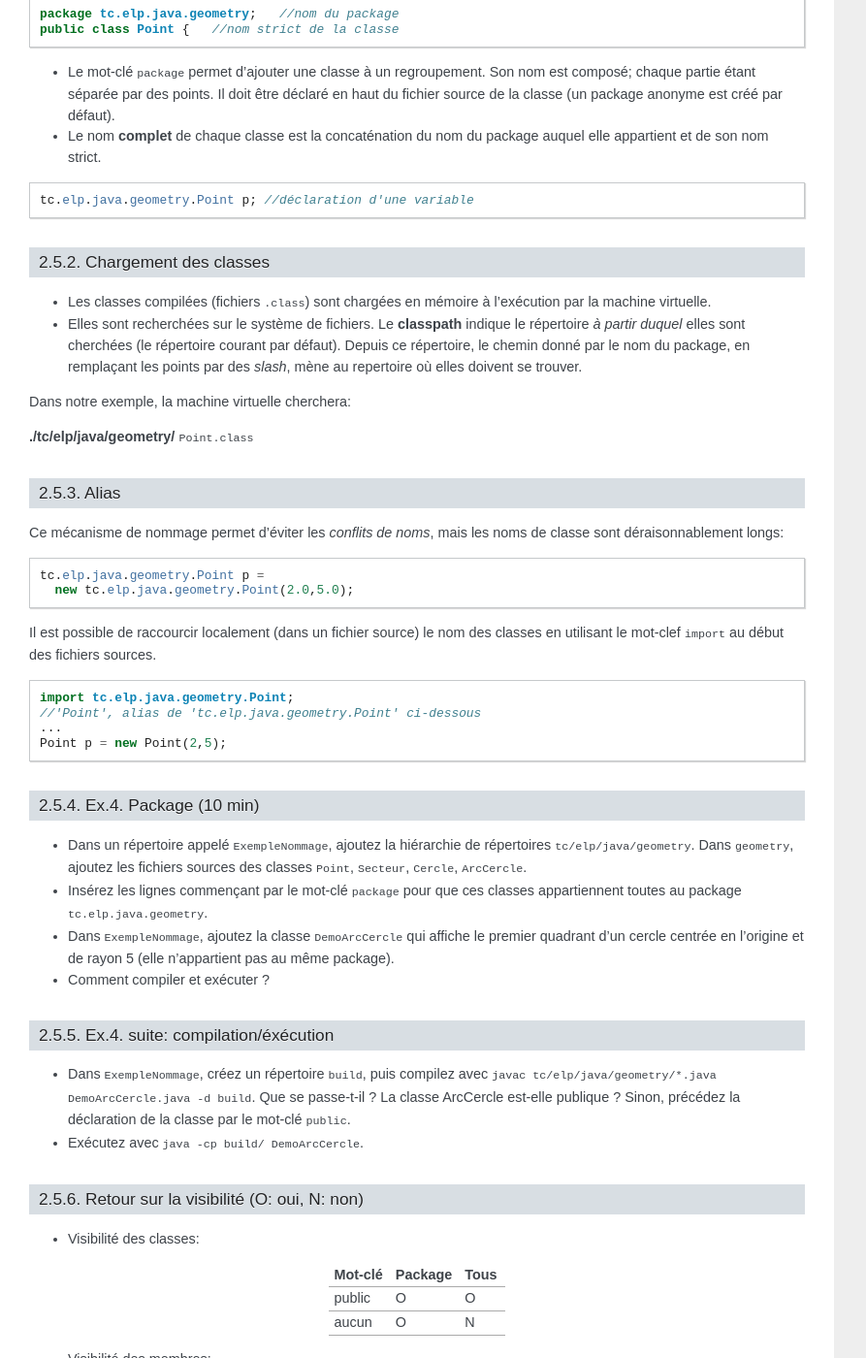
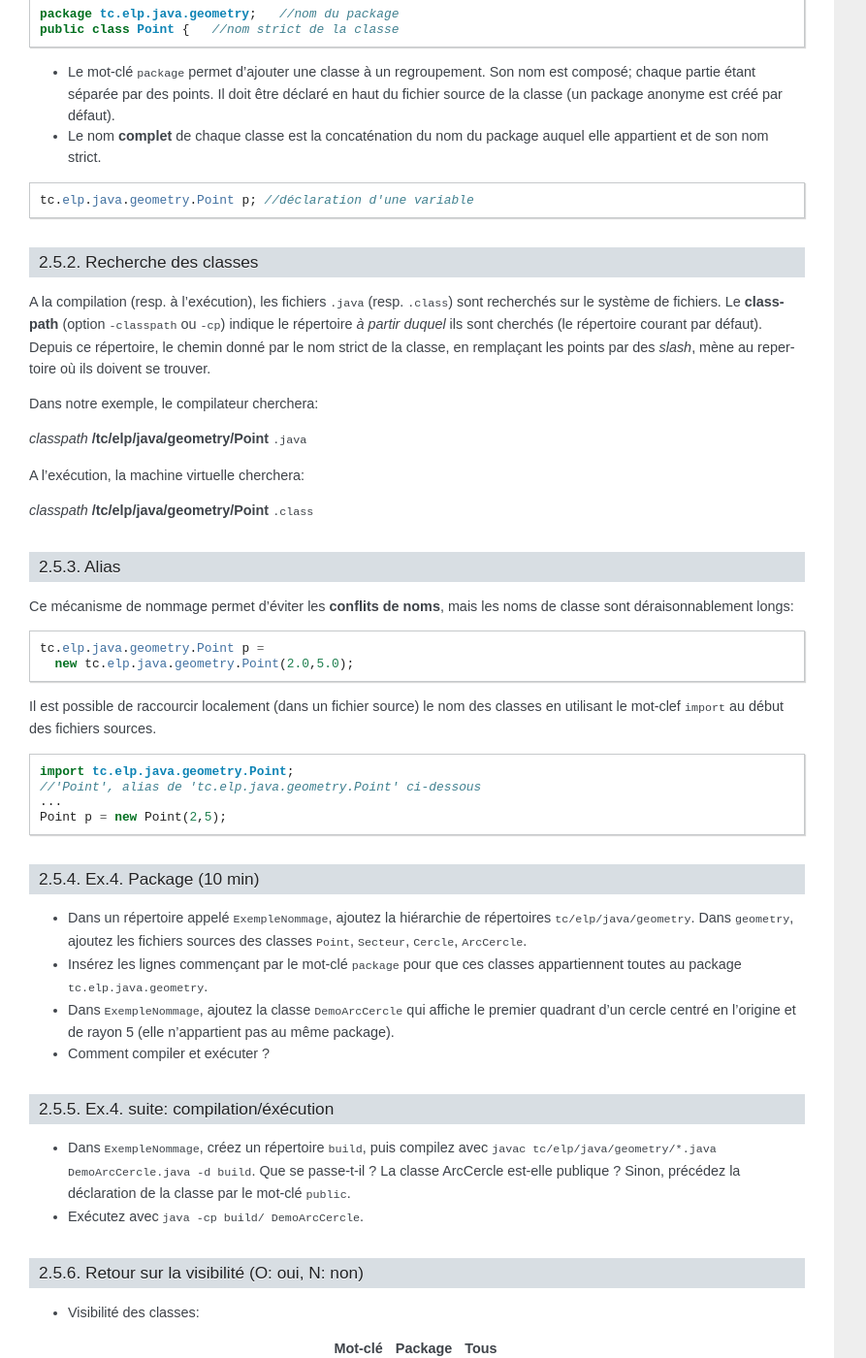
Before and after one commit to troussil/elp, a Sphinx documentation site: the page built from source/TDClasse.rst, in a window 1280 px wide and 1400 px high, scrolled down 3568 px. Shown: the whole window at 97% size, without its empty margins (0-893 px from the left). Built offline with Sphinx 7.4.7, drawn with Linux system fonts in a browser that asks for light colours.

Commit message:
corrections raz

```diff
--- a/source/TDAbstraction.rst
+++ b/source/TDAbstraction.rst
@@ -106,8 +106,8 @@ Interfaces
 Interface
 --------------------------
 
-Une interface est un ensemble requêtes.
-Toutes les instances des classes implémentant une même interface
+Une interface est un ensemble de requêtes.
+Toutes les instances des classes **implémentant** une même interface
 répondent (à leur manière) à toutes ces requêtes et sont donc
 de ce point de vue interchangeables.
 
--- a/source/TDClasse.rst
+++ b/source/TDClasse.rst
@@ -234,25 +234,28 @@ Package et nom complet
         tc.elp.java.geometry.Point p; //déclaration d'une variable
 
 
-Chargement des classes
+Recherche des classes
 --------------------------
 
-- Les classes compilées (fichiers ``.class``) sont chargées en mémoire à l'exécution par la machine virtuelle.
+A la compilation (resp. à l'exécution), les fichiers ``.java`` (resp. ``.class``) sont
+recherchés sur le système de fichiers. Le **classpath** (option ``-classpath`` ou ``-cp``)
+indique le répertoire *à partir duquel* ils sont cherchés (le répertoire courant par défaut).
+Depuis ce répertoire, le chemin donné par le nom strict de la classe, en remplaçant les points par des *slash*,
+mène au repertoire où ils doivent se trouver.
 
-- Elles sont recherchées sur le système de fichiers. Le **classpath** indique le répertoire
-  *à partir duquel* elles sont cherchées (le répertoire courant par défaut). Depuis ce répertoire,
-  le chemin donné par le nom du package, en remplaçant les points par des *slash*, mène au repertoire
-  où elles doivent se trouver.
+Dans notre exemple, le compilateur cherchera:
 
-Dans notre exemple, la machine virtuelle cherchera:
+*classpath* **/tc/elp/java/geometry/Point** ``.java``
 
-**./tc/elp/java/geometry/** ``Point.class``
+A l'exécution, la machine virtuelle cherchera:
+
+*classpath* **/tc/elp/java/geometry/Point** ``.class``
 
 
 Alias
 -------------------------
 
-Ce mécanisme de nommage permet d'éviter les *conflits de noms*,
+Ce mécanisme de nommage permet d'éviter les **conflits de noms**,
 mais les noms de classe sont déraisonnablement longs:
 
 .. code-block:: java
@@ -285,7 +288,7 @@ Ex.4. Package (10 min)
   ``tc.elp.java.geometry``.
 
 - Dans ``ExempleNommage``, ajoutez la classe ``DemoArcCercle`` qui affiche
-  le premier quadrant d'un cercle centrée en l'origine et de rayon 5 (elle
+  le premier quadrant d'un cercle centré en l'origine et de rayon 5 (elle
   n'appartient pas au même package).
 
 - Comment compiler et exécuter ?
```
Also changed, not shown: source/TDHeritage.rst (+3 -7 lines), 3 other files.
